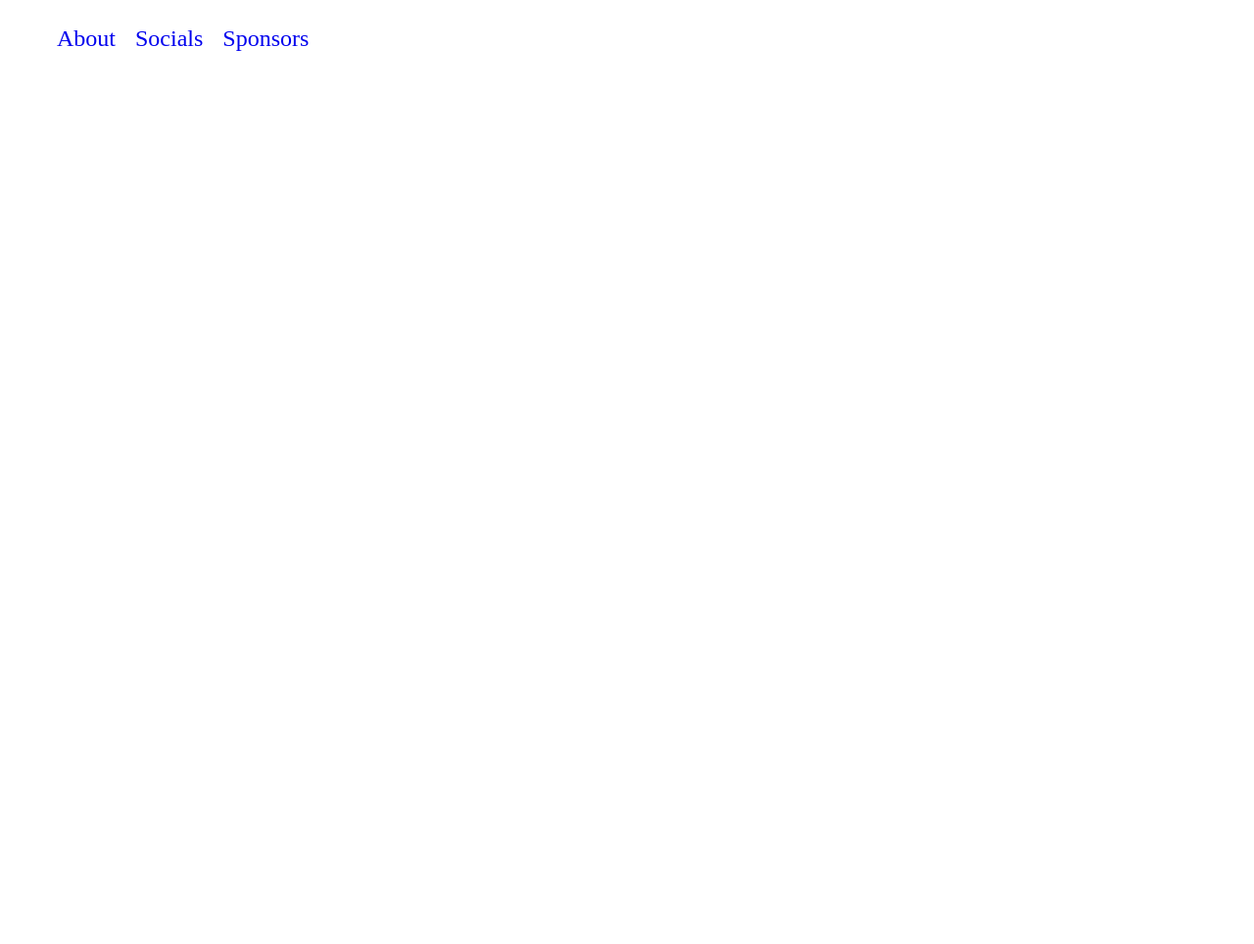
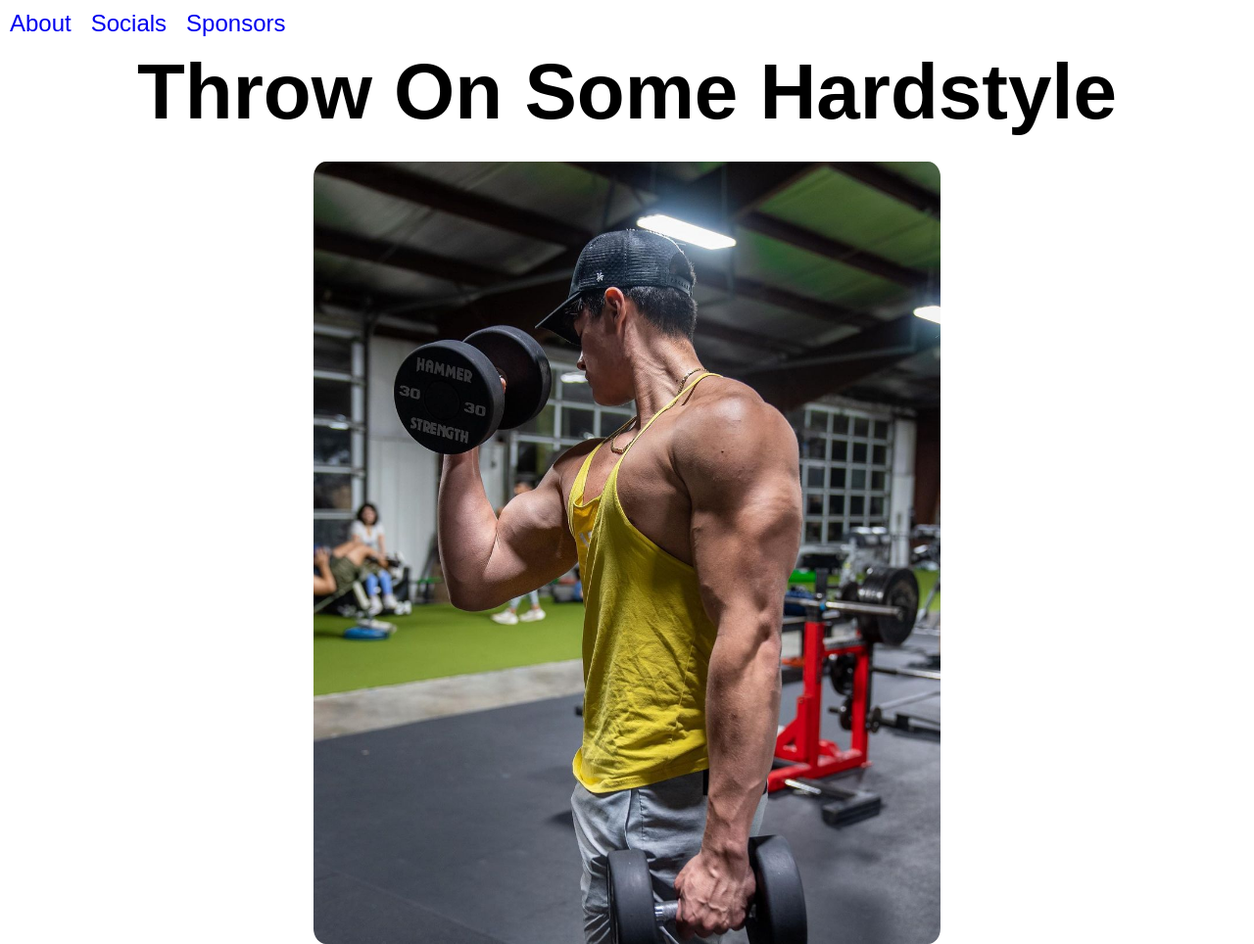
Before and after one commit to giannilamartina/Influencer-Website, a plain HTML site: page index.html in a window 1280 px wide. Shown: the whole page at 98% size. Before the commit the page ends 800 px from the top, so only its background shows below. Drawn offline with Linux system fonts and the light colour scheme; files that its build step writes are made by us from their sources.

Commit message:
styles and markup for image and about

```diff
--- a/index.html
+++ b/index.html
@@ -4,10 +4,10 @@
         <title>Influencer Website</title>
         <meta charset="UTF-8">
         <meta name="viewport" content="width=device-width, initial-scale=1">
-        <link href="css/styles.css" rel="stylesheet">
+        <link href="styles.css" rel="stylesheet">
     </head>
     <body>
-
+        <!-- Nav Section -->
         <nav id="navbar" class="nav"></nav>
             <ul class="nav-list">
                 <li>
@@ -20,5 +20,14 @@
                     <a href="#sponsors">Sponsors</a>
                 </li>
             </ul>
+        <!-- End Nav Section-->
+
+        <!-- About Section-->
+        <section id="about" class="about">
+            <h1>Throw On Some Hardstyle</h1>
+
+            <img class="image" id="soosh1" src="/images/soosh1.jpg" alt="Soosh Curling">
+
+        </section>
     </body>
 </html>
--- a/styles.css
+++ b/styles.css
@@ -1,3 +1,17 @@
+* {
+    margin: 0;
+    padding: 0;
+}
+
+html {
+    scroll-behavior: smooth;
+}
+
+body {
+    font-family: 'Futura', sans-serif;
+
+}
+
 .nav {
     display: flex;
     justify-content: center;
@@ -35,3 +49,28 @@ ul {
 a {
     text-decoration: none;
 }
+
+h1 {
+    font-size: 5rem;
+    text-align: center;
+}
+
+h2 {
+    font-size: 2.5rem;
+}
+
+.image {
+    height: auto;
+    width: 50%;
+    border-radius: 2%;
+    margin: 25px 10px;
+}
+
+.about {
+    display: flex;
+    flex-direction: column;
+    justify-content: center;
+    align-items: center;
+    width: 100%;
+    height: 100%;
+}
```
